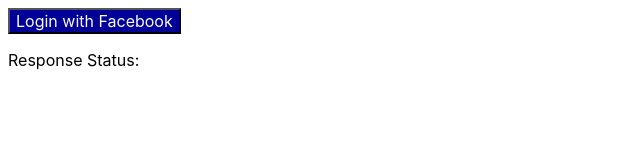
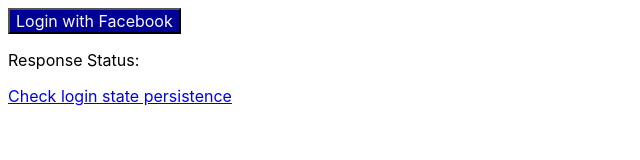
Before and after one commit to vr138/vr138.github.io, a plain HTML site: page mifb/index.html in a window 1280 px wide. Shown: the whole page, without its empty margins (0-640 px from the left). Drawn offline with Linux system fonts and the light colour scheme.

Commit message:
Check state persistence over pages

```diff
--- a/mifb/index.html
+++ b/mifb/index.html
@@ -26,7 +26,7 @@
     <input id="fbLogin" type="button" value="Login with Facebook">
     <p>Response Status:</p>
     <pre id="responseStatus"></pre>
-
+    <a href="./p2.html">Check login state persistence</a>
 
     <script>
 
```
Also changed, not shown: mifb/p2.html (+1 -1 lines).
